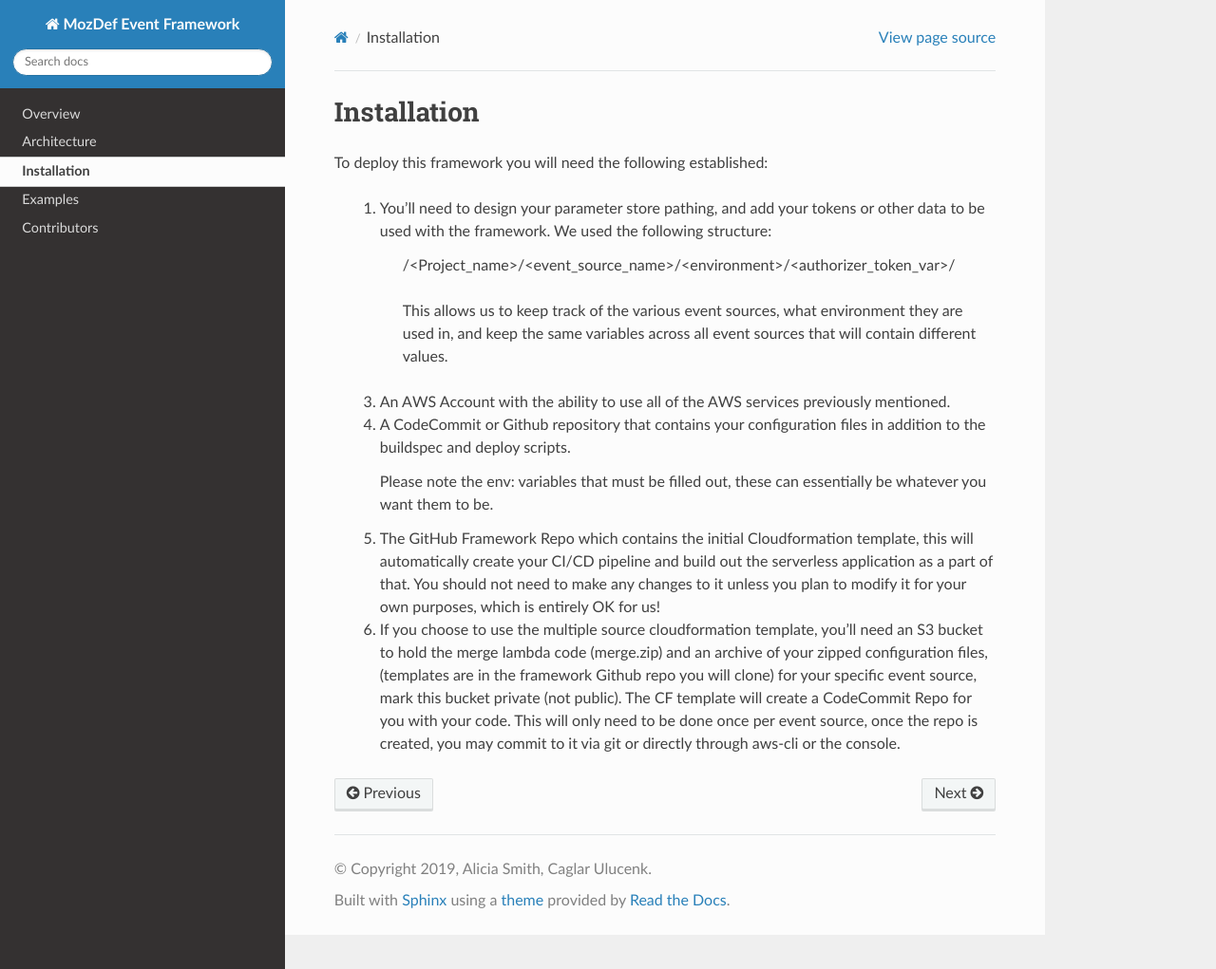
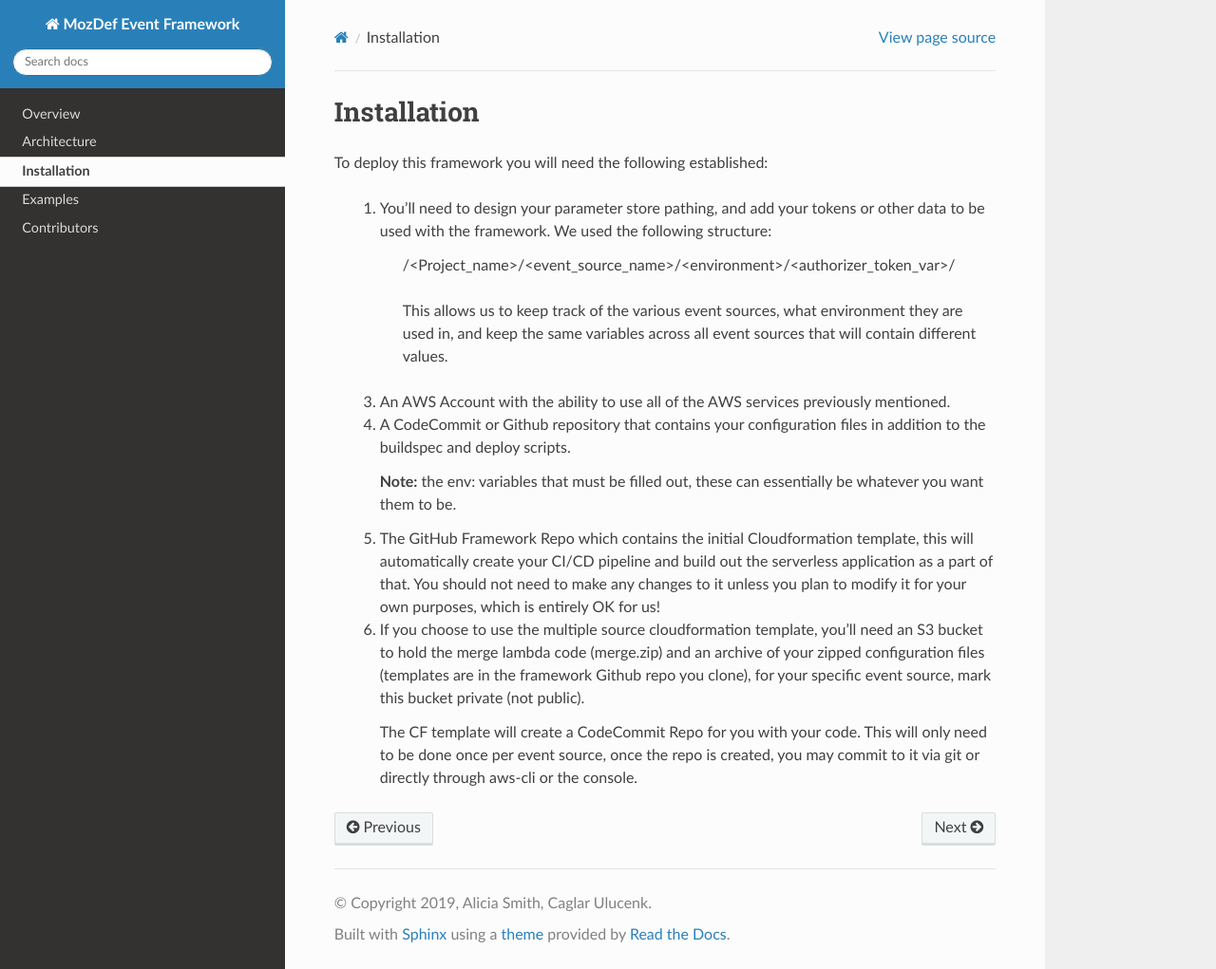
Before and after one commit to mozilla/mozdef-event-framework, a Sphinx documentation site: the page built from docs/source/usage/installation.rst, in a window 1280 px wide and 1021 px high. Shown: the whole window at 95% size. Built offline with Sphinx 7.4.7 and the Read the Docs theme 2.0.0, drawn with Linux system fonts in a browser that asks for light colours; pages that are not in the unit, such as notebooks, are missing from menus.

Commit message:
formatting installation

```diff
--- a/docs/source/usage/installation.rst
+++ b/docs/source/usage/installation.rst
@@ -9,13 +9,18 @@ To deploy this framework you will need the following established:
 
         This allows us to keep track of the various event sources, what environment they are used in, and keep the same variables across all event sources that will contain different values.
 
+
     3. An AWS Account with the ability to use all of the AWS services previously mentioned.
+
 
     4. A CodeCommit or Github repository that contains your configuration files in addition to the buildspec and deploy scripts.
 
-       Please note the env: variables that must be filled out, these can essentially be whatever you want them to be.
+       **Note:** the env: variables that must be filled out, these can essentially be whatever you want them to be.
+
 
     5. The GitHub Framework Repo which contains the initial Cloudformation template, this will automatically create your CI/CD pipeline and build out the serverless application as a part of that. You should not need to make any changes to it unless you plan to modify it for your own purposes, which is entirely OK for us!
 
-    6. If you choose to use the multiple source cloudformation template, you'll need an S3 bucket to hold the merge lambda code (merge.zip) and an archive of your zipped configuration files, (templates are in the framework Github repo you will clone) for your specific event source, mark this bucket private (not public).
+
+    6. If you choose to use the multiple source cloudformation template, you'll need an S3 bucket to hold the merge lambda code (merge.zip) and an archive of your zipped configuration files (templates are in the framework Github repo you clone), for your specific event source, mark this bucket private (not public).
+
        The CF template will create a CodeCommit Repo for you with your code. This will only need to be done once per event source, once the repo is created, you may commit to it via git or directly through aws-cli or the console.
```
